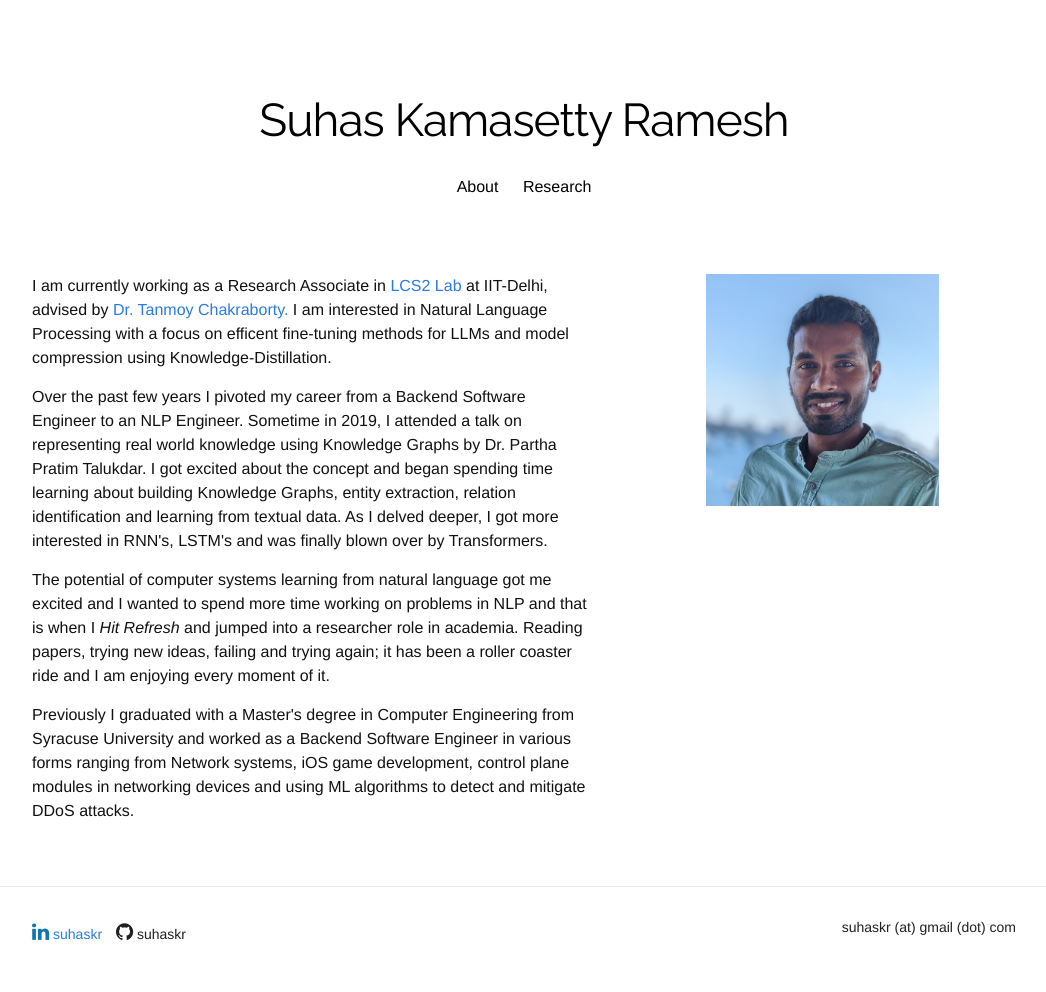
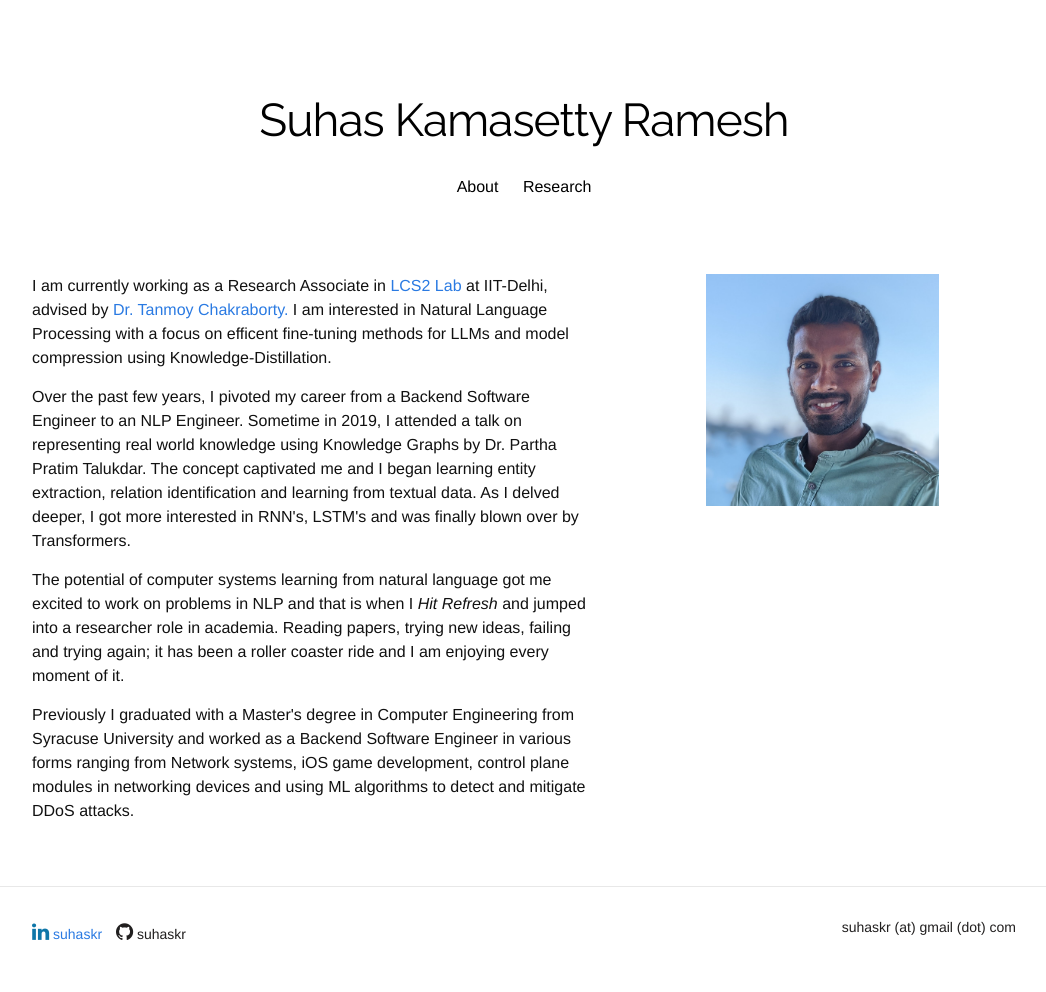
Before and after one commit to suhaskr/suhaskr.github.io, a Jekyll site: the page built from index.html, in a window 1280 px wide. Shown: the whole page, without its empty margins (116-1162 px from the left). Built offline with Jekyll 4.4.1, drawn with Linux system fonts in a browser that asks for light colours; nearby versions of some CDN libraries; some web fonts are replaced; a style sheet for code colours, icons or effects is not loaded.

Commit message:
Update index.html

```diff
--- a/index.html
+++ b/index.html
@@ -11,13 +11,13 @@ title: "Suhas Kamasetty Ramesh"
 			I am interested in Natural Language Processing with a focus on efficent fine-tuning methods for LLMs and model compression using Knowledge-Distillation.
 		</p>
 		<p>
-			Over the past few years I pivoted my career from a Backend Software Engineer to an NLP Engineer.
+			Over the past few years, I pivoted my career from a Backend Software Engineer to an NLP Engineer.
 			Sometime in 2019, I attended a talk on representing real world knowledge using Knowledge Graphs by Dr. Partha Pratim Talukdar.
-			I got excited about the concept and began spending time learning about building Knowledge Graphs, entity extraction, relation identification and learning from textual data.
+			The concept captivated me and I began learning entity extraction, relation identification and learning from textual data.
 			As I delved deeper, I got more interested in RNN's, LSTM's and was finally blown over by Transformers.
 		</p>
 		<p>
-			The potential of computer systems learning from natural language got me excited and I wanted to spend more time working on problems in NLP and that is when I <i>Hit Refresh</i> and jumped into a researcher role in academia.
+			The potential of computer systems learning from natural language got me excited to work on problems in NLP and that is when I <i>Hit Refresh</i> and jumped into a researcher role in academia.
 			Reading papers, trying new ideas, failing and trying again; it has been a roller coaster ride and I am enjoying every moment of it.
 		</p>
 
```
